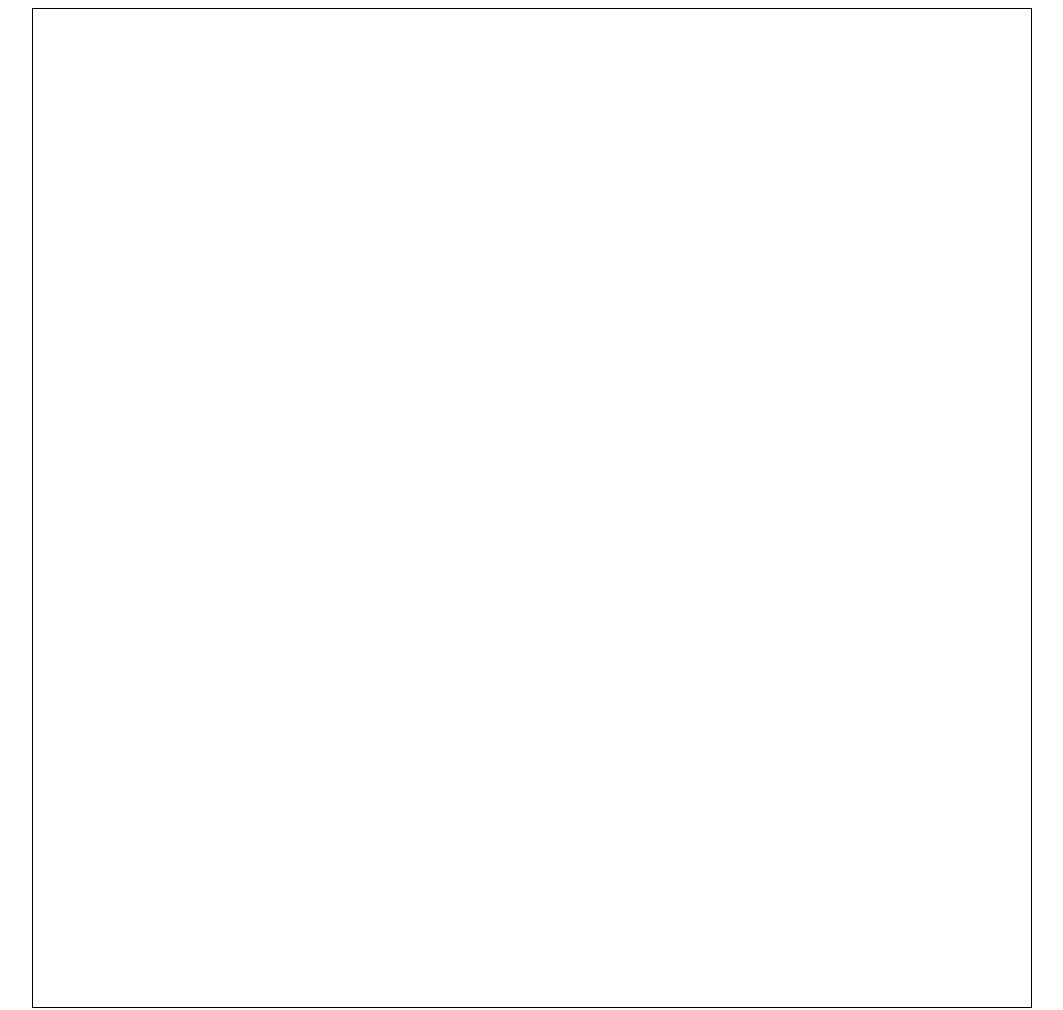
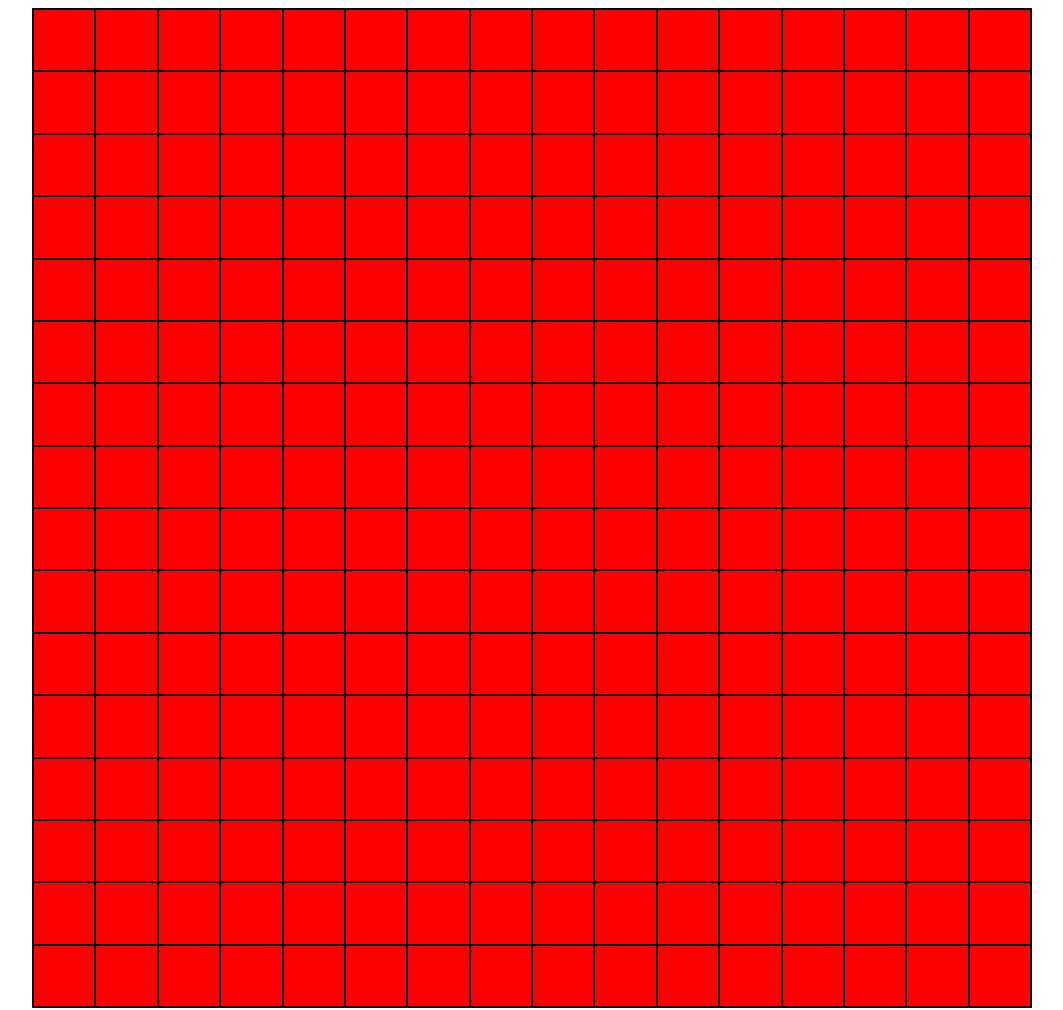
Before and after one commit to Velzak/etch-A-Sketch, a plain HTML site: page index.html in a window 1280 px wide. Shown: the whole page, without its empty margins (108-1171 px from the left). Drawn offline with Linux system fonts and the light colour scheme.

Commit message:
created grid of divs for sketch base

```diff
--- a/css/style.css
+++ b/css/style.css
@@ -11,21 +11,23 @@
 /* LAYOUT
 /*******************************************/
 body{
-  display: flex;
+ display: flex;
+ flex-direction: column;
 }
 
 .innerBox{
-  height: 50px;
-  width: 50px;
+
   background: red;
+  border: 1px solid black;
 }
 
 #outerBox{
   margin: 0 auto;
   height: 1000px;
-  width: 100%;
-  max-width: 1000px;
+  width: 1000px;
   border: 1px solid black;
+  display: flex;
+  flex-flow: row wrap;
 }
 
 
--- a/js/main.js
+++ b/js/main.js
@@ -20,6 +20,30 @@ let boxDiv = document.createElement('div')
 boxDiv.id = 'outerBox'
 document.body.appendChild(boxDiv)
 
-let smallDiv = document.createElement('div')
-smallDiv.classList.add = 'innerBox'
-boxDiv.appendChild(smallDiv)
+
+
+
+function createDiv(){
+    let smallDiv = document.createElement('div')
+    smallDiv.classList.add('innerBox')
+    boxDiv.appendChild(smallDiv)
+    let sum = 998 / 16
+    smallDiv.style.height = sum + 'px'
+    smallDiv.style.width = sum + 'px'
+
+}
+
+function divSize(){
+
+}
+
+function rowaAndColumn(){
+    for (let i = 0; i < 16; i++) {
+        for (let x = 0; x < 15; x++) {
+            createDiv()
+        }
+        createDiv()
+    }
+}
+
+rowaAndColumn()
```
